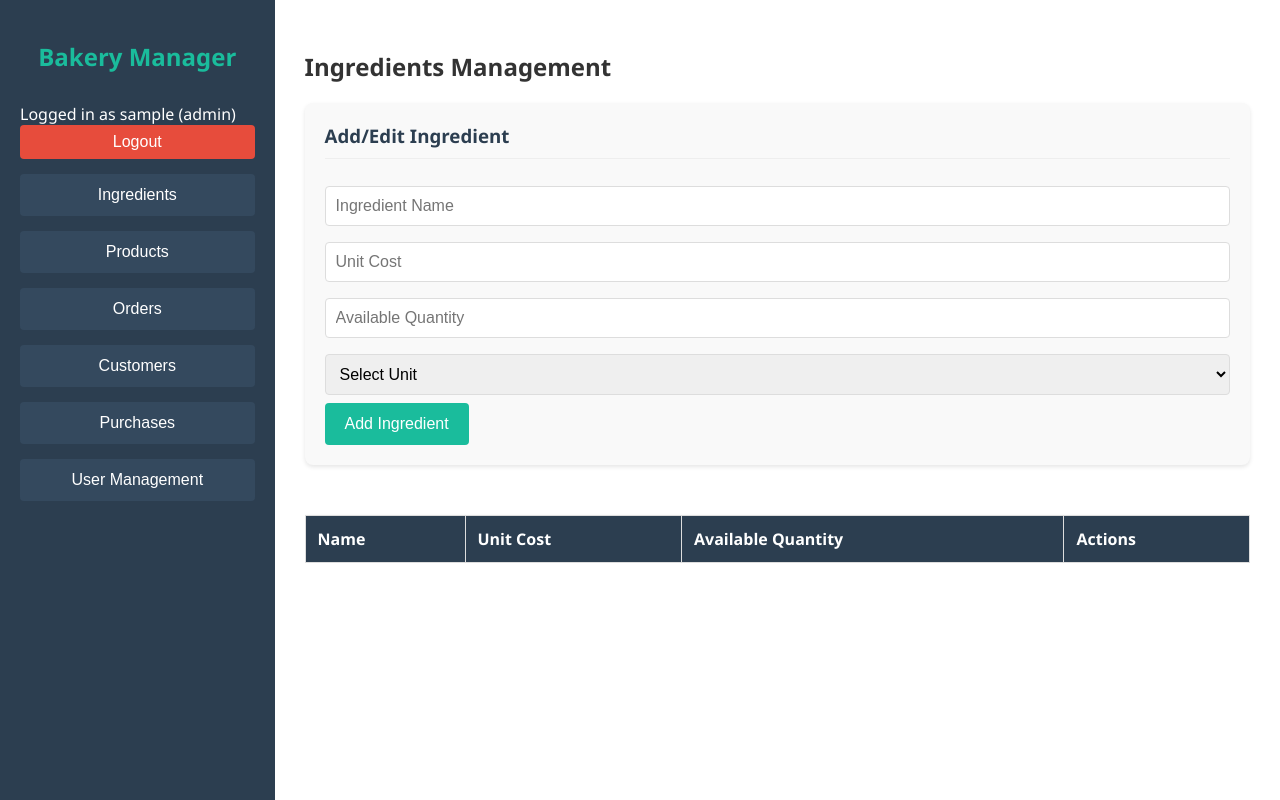
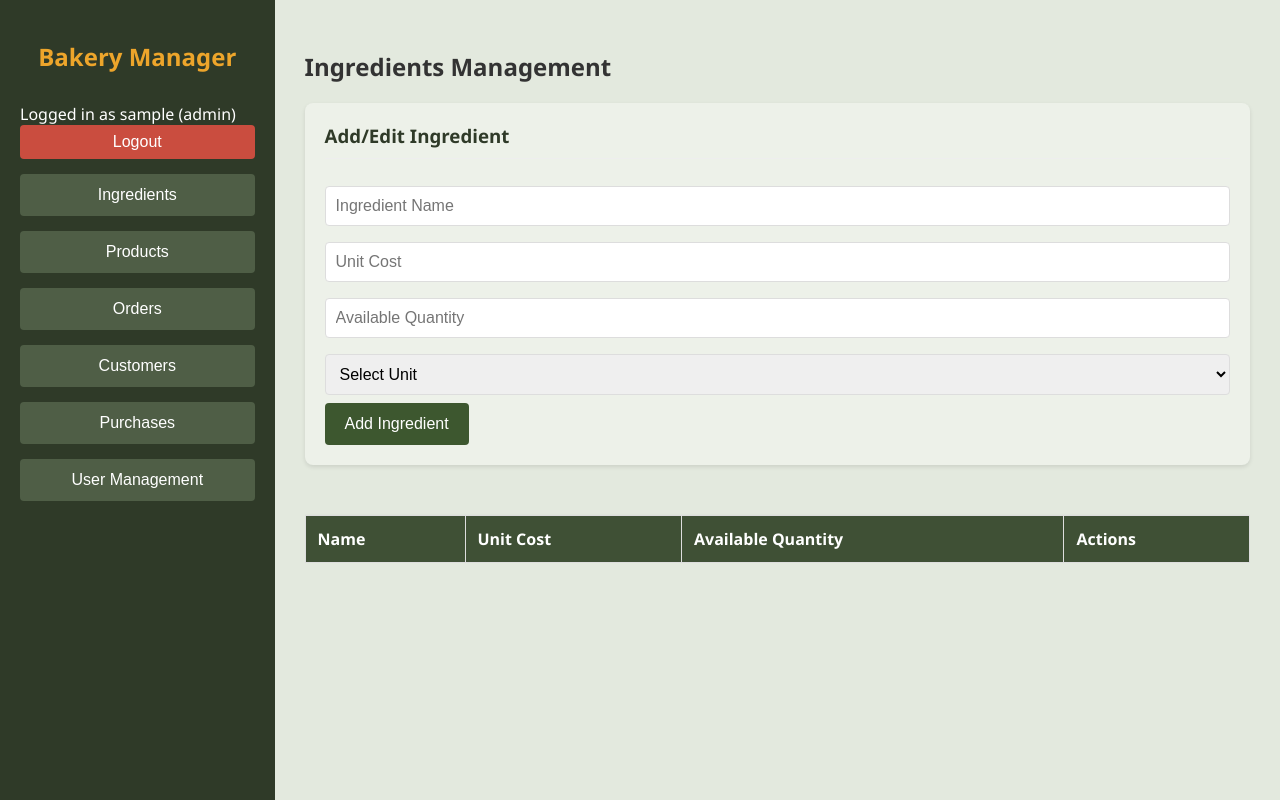
Before and after one commit to xxenderconxx/Bakery-website, a website: page public/index.html in a window 1280 px wide. Drawn offline with Linux system fonts and the light colour scheme; no server answers; sample sign-in values are in the browser's storage.

Commit message:
Update color scheme
Update color scheme

```diff
--- a/public/style.css
+++ b/public/style.css
@@ -16,7 +16,7 @@ body {
 
 .sidebar {
     width: 250px;
-    background-color: #2c3e50;
+    background-color: #2f3a28;
     color: white;
     display: flex;
     flex-direction: column;
@@ -25,7 +25,7 @@ body {
 }
 
 .sidebar h2 {
-    color: #1abc9c;
+    color: #eda52b;
     text-align: center;
     margin-bottom: 30px;
 }
@@ -42,7 +42,7 @@ body {
 
 .sidebar button {
     width: 100%;
-    background-color: #34495e;
+    background-color: #4f5e46;
     color: white;
     border: none;
     padding: 12px;
@@ -53,7 +53,7 @@ body {
 }
 
 .sidebar button:hover {
-    background-color: #1abc9c;
+    background-color: #dd951a;
     transform: translateX(5px);
 }
 
@@ -61,7 +61,7 @@ body {
     flex-grow: 1;
     padding: 30px;
     overflow-y: auto;
-    background-color: white;
+    background-color: #e3e9de;
 }
 
 .tab-content {
@@ -74,7 +74,7 @@ body {
 
 /* Form styles */
 .form-container {
-    background-color: #f9f9f9;
+    background-color: #edf1e9;
     padding: 20px;
     border-radius: 8px;
     margin-bottom: 30px;
@@ -83,7 +83,7 @@ body {
 
 .form-container h3 {
     margin-top: 0;
-    color: #2c3e50;
+    color: #2f3a28;
     border-bottom: 1px solid #eee;
     padding-bottom: 10px;
 }
@@ -99,7 +99,7 @@ input, select, textarea {
 }
 
 button[type="submit"] {
-    background-color: #1abc9c;
+    background-color: #3d572f;
     color: white;
     border: none;
     padding: 12px 20px;
@@ -110,7 +110,7 @@ button[type="submit"] {
 }
 
 button[type="submit"]:hover {
-    background-color: #16a085;
+    background-color: #333f2b;
 }
 
 /* Table styles */
@@ -132,7 +132,7 @@ table th, table td {
 }
 
 table th {
-    background-color: #2c3e50;
+    background-color: #3f5035;
     color: white;
     position: sticky;
     top: 0;
@@ -148,7 +148,7 @@ table tr:hover {
 
 /* Action buttons */
 .edit-btn {
-    background-color: #3498db;
+    background-color: #72794f;
     color: white;
     border: none;
     padding: 8px 12px;
@@ -157,13 +157,21 @@ table tr:hover {
     margin-right: 5px;
 }
 
+.edit-btn:hover {
+    background-color: #4c8329;
+}
+
 .delete-btn {
-    background-color: #e74c3c;
+    background-color: #c96054;
     color: white;
     border: none;
     padding: 8px 12px;
     border-radius: 4px;
     cursor: pointer;
+}
+
+.delete-btn:hover {
+    background-color: rgb(185, 51, 17);
 }
 
 .view-ingredients {
@@ -215,7 +223,7 @@ table tr:hover {
 #logout-btn {
     width: 100%;
     padding: 8px;
-    background-color: #e74c3c;
+    background-color: #ca4d3f;
     color: white;
     border: none;
     border-radius: 4px;
@@ -223,7 +231,7 @@ table tr:hover {
 }
 
 #logout-btn:hover {
-    background-color: #c0392b;
+    background-color: rgb(185, 51, 17);
 }
 
 /* Responsive design */
@@ -305,7 +313,7 @@ table tr:hover {
     .user-info {
         padding: 15px;
         margin-bottom: 20px;
-        background-color: #34495e;
+        background-color: #374230;
         color: white;
         border-radius: 4px;
     }
```
